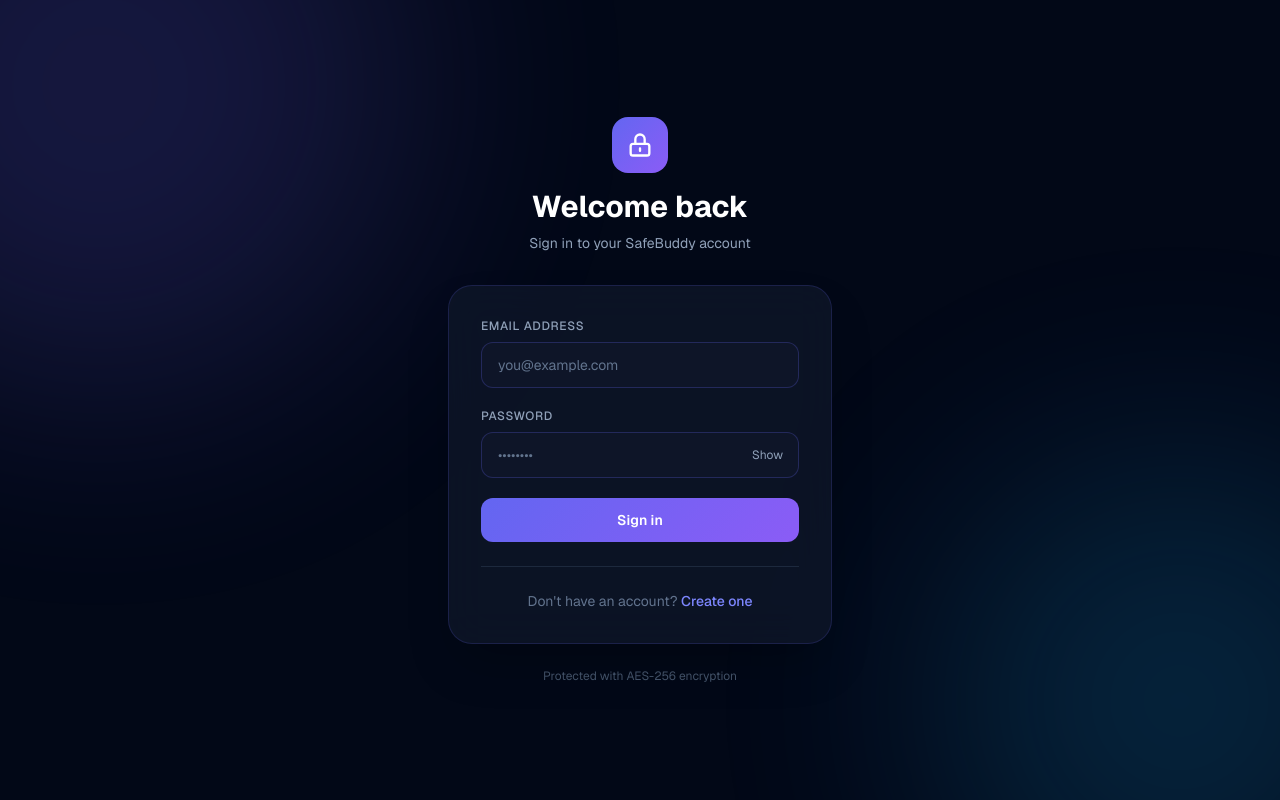
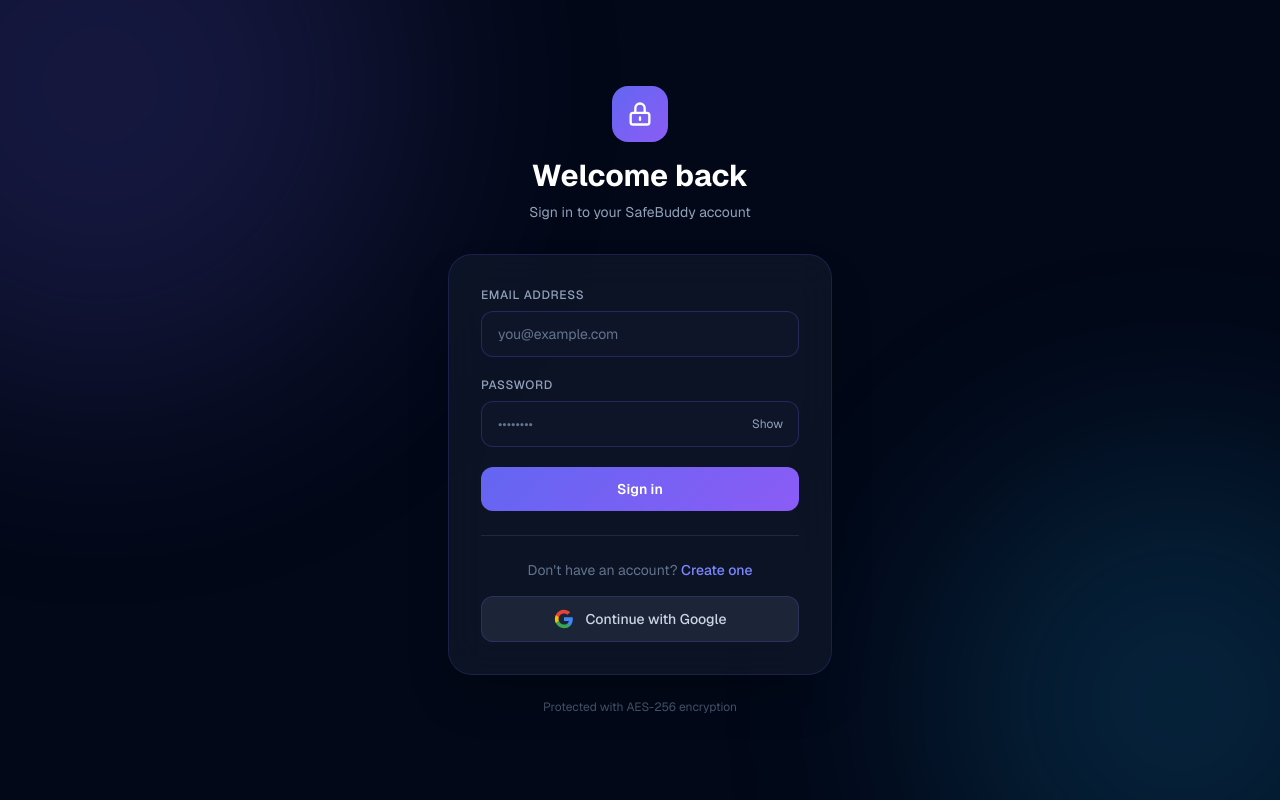
Before and after one commit to khan-akib2/Password-Manager_Frontend, a Next.js app: page /Login in a window 1280 px wide. Built offline with nearby package versions, Linux system fonts and the light colour scheme; no server answers.

Commit message:
add Continue with Google button

```diff
--- a/src/app/Login/page.jsx
+++ b/src/app/Login/page.jsx
@@ -114,6 +114,20 @@
               </Link>
             </p>
           </div>
+
+          <div className="mt-4">
+            <a href={`${process.env.NEXT_PUBLIC_API_URL}/api/auth/google`}
+              className="flex items-center justify-center gap-3 w-full py-3 rounded-xl text-sm font-medium text-slate-300 hover:text-white transition"
+              style={{ background: "rgba(30,41,59,0.9)", border: "1px solid rgba(99,102,241,0.2)" }}>
+              <svg className="w-5 h-5" viewBox="0 0 24 24">
+                <path fill="#4285F4" d="M22.56 12.25c0-.78-.07-1.53-.2-2.25H12v4.26h5.92c-.26 1.37-1.04 2.53-2.21 3.31v2.77h3.57c2.08-1.92 3.28-4.74 3.28-8.09z"/>
+                <path fill="#34A853" d="M12 23c2.97 0 5.46-.98 7.28-2.66l-3.57-2.77c-.98.66-2.23 1.06-3.71 1.06-2.86 0-5.29-1.93-6.16-4.53H2.18v2.84C3.99 20.53 7.7 23 12 23z"/>
+                <path fill="#FBBC05" d="M5.84 14.09c-.22-.66-.35-1.36-.35-2.09s.13-1.43.35-2.09V7.07H2.18C1.43 8.55 1 10.22 1 12s.43 3.45 1.18 4.93l3.66-2.84z"/>
+                <path fill="#EA4335" d="M12 5.38c1.62 0 3.06.56 4.21 1.64l3.15-3.15C17.45 2.09 14.97 1 12 1 7.7 1 3.99 3.47 2.18 7.07l3.66 2.84c.87-2.6 3.3-4.53 6.16-4.53z"/>
+              </svg>
+              Continue with Google
+            </a>
+          </div>
         </div>
 
         <p className="text-center text-slate-600 text-xs mt-6">Protected with AES-256 encryption</p>
--- a/src/app/Signup/page.jsx
+++ b/src/app/Signup/page.jsx
@@ -211,6 +211,20 @@
               <Link href="/Login" className="text-indigo-400 hover:text-indigo-300 font-medium transition">Sign in</Link>
             </p>
           </div>
+
+          <div className="mt-4">
+            <a href={`${process.env.NEXT_PUBLIC_API_URL}/api/auth/google`}
+              className="flex items-center justify-center gap-3 w-full py-3 rounded-xl text-sm font-medium text-slate-300 hover:text-white transition"
+              style={{ background: "rgba(30,41,59,0.9)", border: "1px solid rgba(99,102,241,0.2)" }}>
+              <svg className="w-5 h-5" viewBox="0 0 24 24">
+                <path fill="#4285F4" d="M22.56 12.25c0-.78-.07-1.53-.2-2.25H12v4.26h5.92c-.26 1.37-1.04 2.53-2.21 3.31v2.77h3.57c2.08-1.92 3.28-4.74 3.28-8.09z"/>
+                <path fill="#34A853" d="M12 23c2.97 0 5.46-.98 7.28-2.66l-3.57-2.77c-.98.66-2.23 1.06-3.71 1.06-2.86 0-5.29-1.93-6.16-4.53H2.18v2.84C3.99 20.53 7.7 23 12 23z"/>
+                <path fill="#FBBC05" d="M5.84 14.09c-.22-.66-.35-1.36-.35-2.09s.13-1.43.35-2.09V7.07H2.18C1.43 8.55 1 10.22 1 12s.43 3.45 1.18 4.93l3.66-2.84z"/>
+                <path fill="#EA4335" d="M12 5.38c1.62 0 3.06.56 4.21 1.64l3.15-3.15C17.45 2.09 14.97 1 12 1 7.7 1 3.99 3.47 2.18 7.07l3.66 2.84c.87-2.6 3.3-4.53 6.16-4.53z"/>
+              </svg>
+              Continue with Google
+            </a>
+          </div>
         </div>
       </div>
     </div>
--- /dev/null
+++ b/src/app/auth/callback/page.jsx
@@ -0,0 +1,27 @@
+"use client";
+import { useEffect } from "react";
+import { useRouter, useSearchParams } from "next/navigation";
+
+export default function AuthCallback() {
+  const router = useRouter();
+  const searchParams = useSearchParams();
+
+  useEffect(() => {
+    const token = searchParams.get("token");
+    if (token) {
+      localStorage.setItem("token", token);
+      router.replace("/Dashboard");
+    } else {
+      router.replace("/Login?error=google_failed");
+    }
+  }, [router, searchParams]);
+
+  return (
+    <div className="flex items-center justify-center min-h-screen">
+      <div className="flex flex-col items-center gap-4">
+        <div className="w-10 h-10 border-4 border-indigo-500/30 border-t-indigo-500 rounded-full animate-spin" />
+        <p className="text-slate-400 text-sm">Signing you in...</p>
+      </div>
+    </div>
+  );
+}
```
